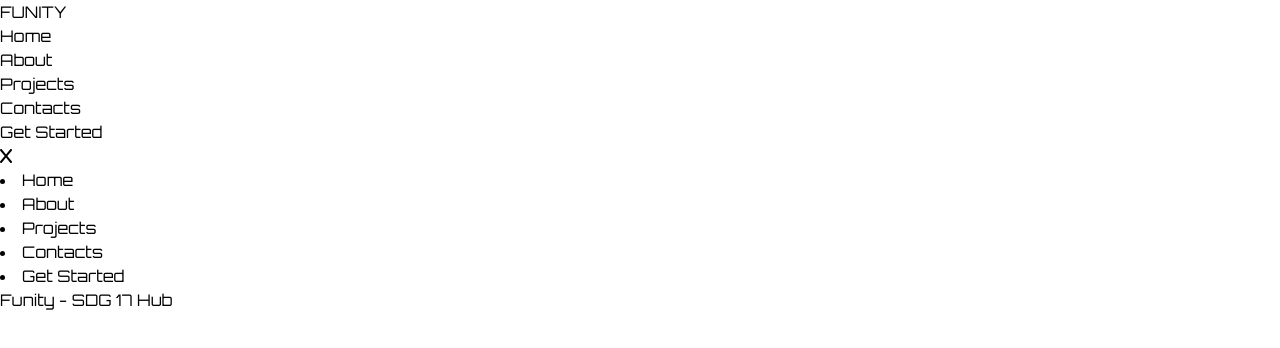
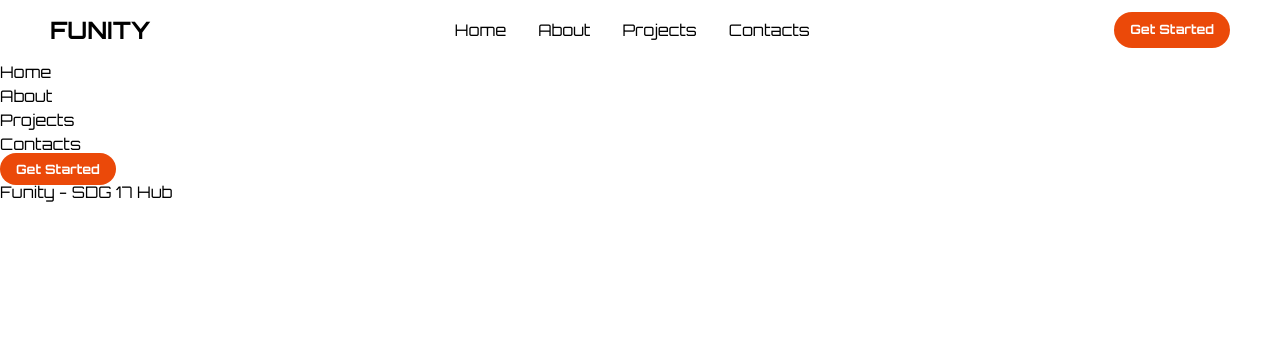
Before and after one commit to furaquejohn11/Funity, a React (Vite) app in the folder Funity/: page / in a window 1280 px wide. Shown: the top 348 px of the page. Built offline with nearby package versions, Linux system fonts and the light colour scheme.

Commit message:
Update App.css
add nav style in app.css

```diff
--- a/Funity/src/App.css
+++ b/Funity/src/App.css
@@ -5,3 +5,72 @@
     padding: 0;
     box-sizing: border-box;
 }
+
+ul,
+li {
+    list-style: none;
+}
+
+a {
+    text-decoration: none;
+    color: #ffffff;
+    font-size: 1rem;
+    transition: .4s ease-in-out;
+}
+
+a:hover {
+    color: #eb4909;
+}
+
+/*nav*/
+.navbar {
+    width: 100%;
+    height: 60px;
+    max-width: 1200px;
+    margin: 0 auto;
+    display: flex;
+    align-items: center;
+    justify-content: space-between;
+}
+
+.navbar .logo a {
+    font-size: 1.5rem;
+    font-weight: bold;
+    margin-left: 10px;
+}
+
+.navbar .links {
+    display: flex;
+    gap: 2rem;
+}
+
+.navbar .toggle_btn {
+    color: #ffffff;
+    font-size: 1.5rem;
+    cursor: pointer;
+    display: none;
+    margin-right: 10px;
+}
+
+.action_btn {
+    background-color: #eb4909;
+    color: #ffffff;
+    padding: 0.5rem 1rem;
+    border: none;
+    outline: none;
+    border-radius: 20px;
+    font-size: 0.8rem;
+    font-weight: bold;
+    cursor: pointer;
+    transition: scale 0.2 ease;
+    margin-right: 10px;
+}
+
+.action_btn:hover {
+    scale: 1.05;
+    color: #ffffff;
+}
+
+.action_btn:active {
+    scale: 0.95;
+}
```
